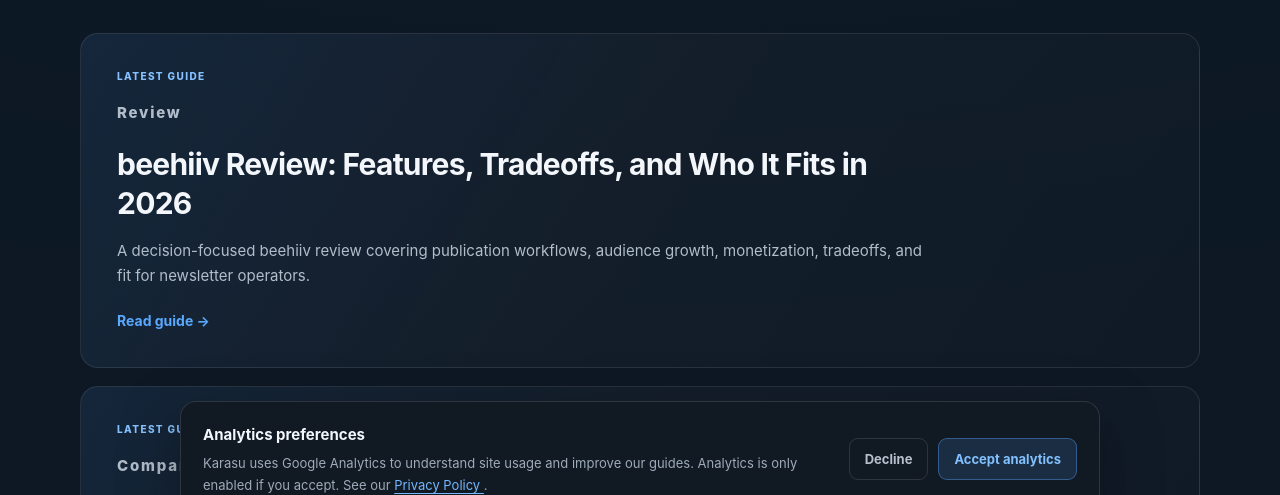
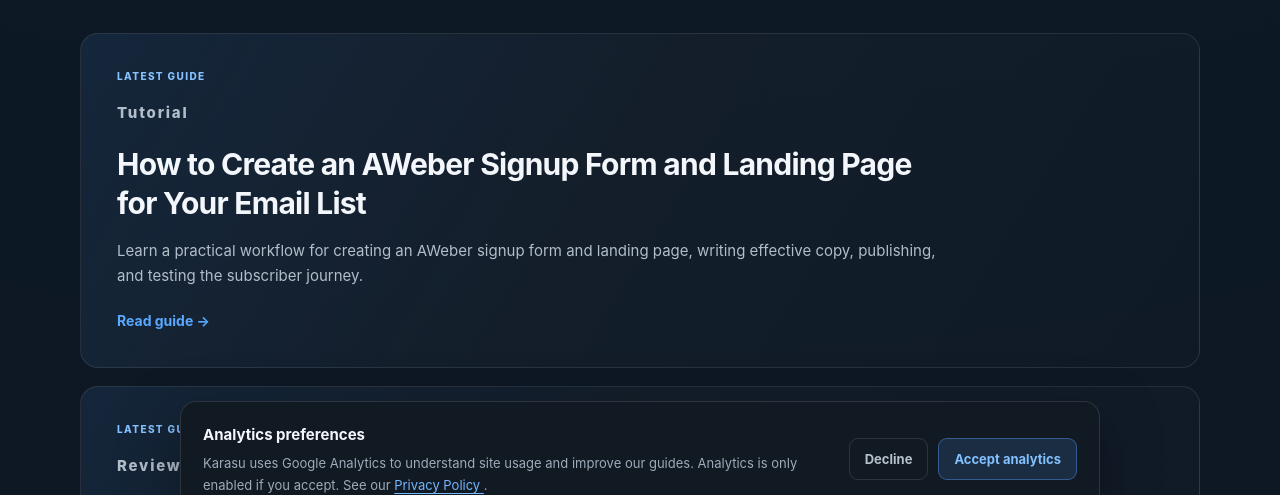
Before and after one commit to karasuguide/karasuguide.github.io, a plain HTML site: page guides/index.html in a window 1280 px wide. Shown: the part 263-758 px from the top of the page. Drawn offline with Linux system fonts and the light colour scheme.

Commit message:
Update automatically generated all-guides index

```diff
--- a/guides/index.html
+++ b/guides/index.html
@@ -11,7 +11,8 @@
 </head>
 <body>
 <header class="site-header"><div class="wrap header-inner"><a class="brand" href="/" aria-label="Karasu home">KARASU</a><nav class="main-nav" aria-label="Primary navigation"><a href="/guides/">Guides</a><a href="/about.html">About</a><a href="/affiliate-disclosure.html">Disclosure</a></nav></div></header>
-<main><section class="content-section"><div class="wrap"><div class="section-header"><div><p class="section-kicker">KARASU GUIDES</p><h1>All Guides</h1></div><p class="section-description">Browse published software comparisons, buying guides, and practical automation advice.</p></div><div class="guide-list"><article class="guide-card"><p class="entry-category">Review</p><h3><a href="https://karasuguide.com/guides/beehiiv-review-features-tradeoffs-and-who-it-fits-in-2026.html">beehiiv Review: Features, Tradeoffs, and Who It Fits in 2026</a></h3><p>A decision-focused beehiiv review covering publication workflows, audience growth, monetization, tradeoffs, and fit for newsletter operators.</p><p><a href="https://karasuguide.com/guides/beehiiv-review-features-tradeoffs-and-who-it-fits-in-2026.html">Read guide <span aria-hidden="true">&#8594;</span></a></p></article>
+<main><section class="content-section"><div class="wrap"><div class="section-header"><div><p class="section-kicker">KARASU GUIDES</p><h1>All Guides</h1></div><p class="section-description">Browse published software comparisons, buying guides, and practical automation advice.</p></div><div class="guide-list"><article class="guide-card"><p class="entry-category">Tutorial</p><h3><a href="https://karasuguide.com/guides/how-to-create-an-aweber-signup-form-and-landing-page-for-your-email-list.html">How to Create an AWeber Signup Form and Landing Page for Your Email List</a></h3><p>Learn a practical workflow for creating an AWeber signup form and landing page, writing effective copy, publishing, and testing the subscriber journey.</p><p><a href="https://karasuguide.com/guides/how-to-create-an-aweber-signup-form-and-landing-page-for-your-email-list.html">Read guide <span aria-hidden="true">&#8594;</span></a></p></article>
+<article class="guide-card"><p class="entry-category">Review</p><h3><a href="https://karasuguide.com/guides/beehiiv-review-features-tradeoffs-and-who-it-fits-in-2026.html">beehiiv Review: Features, Tradeoffs, and Who It Fits in 2026</a></h3><p>A decision-focused beehiiv review covering publication workflows, audience growth, monetization, tradeoffs, and fit for newsletter operators.</p><p><a href="https://karasuguide.com/guides/beehiiv-review-features-tradeoffs-and-who-it-fits-in-2026.html">Read guide <span aria-hidden="true">&#8594;</span></a></p></article>
 <article class="guide-card"><p class="entry-category">Comparison</p><h3><a href="https://karasuguide.com/guides/zoho-crm-vs-pipedrive-which-crm-fits-a-small-b2b-sales-team-in-2026.html">Zoho CRM vs. Pipedrive: Which CRM Fits a Small B2B Sales Team in 2026?</a></h3><p>Compare Zoho CRM and Pipedrive using practical criteria for pipeline design, reporting, adoption, integrations, administration, and long-term cost.</p><p><a href="https://karasuguide.com/guides/zoho-crm-vs-pipedrive-which-crm-fits-a-small-b2b-sales-team-in-2026.html">Read guide <span aria-hidden="true">&#8594;</span></a></p></article>
 <article class="guide-card"><p class="entry-category">Alternatives</p><h3><a href="https://karasuguide.com/guides/zoho-crm-alternatives-what-small-businesses-should-compare-in-2026.html">Zoho CRM Alternatives: What Small Businesses Should Compare in 2026</a></h3><p>Compare Zoho CRM alternatives using practical criteria for workflow fit, integrations, adoption, data portability, security, and long-term cost.</p><p><a href="https://karasuguide.com/guides/zoho-crm-alternatives-what-small-businesses-should-compare-in-2026.html">Read guide <span aria-hidden="true">&#8594;</span></a></p></article>
 <article class="guide-card"><p class="entry-category">Migration</p><h3><a href="https://karasuguide.com/guides/migrating-from-kit-to-mailerlite-what-creators-should-evaluate-before-switching.html">Migrating From Kit to MailerLite: What Creators Should Evaluate Before Switching</a></h3><p>A practical guide to moving from Kit to MailerLite, covering subscriber data, forms, automations, integrations, costs, and cutover risks.</p><p><a href="https://karasuguide.com/guides/migrating-from-kit-to-mailerlite-what-creators-should-evaluate-before-switching.html">Read guide <span aria-hidden="true">&#8594;</span></a></p></article>
```
